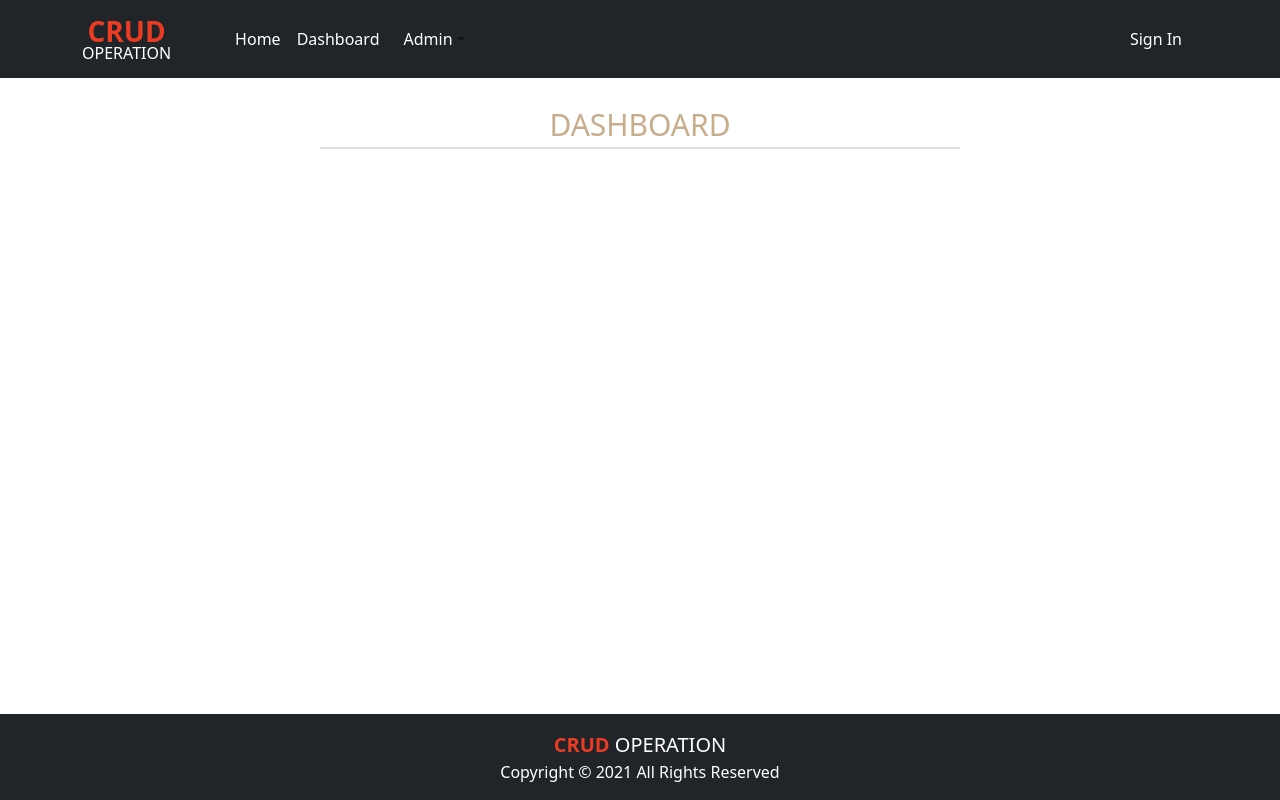
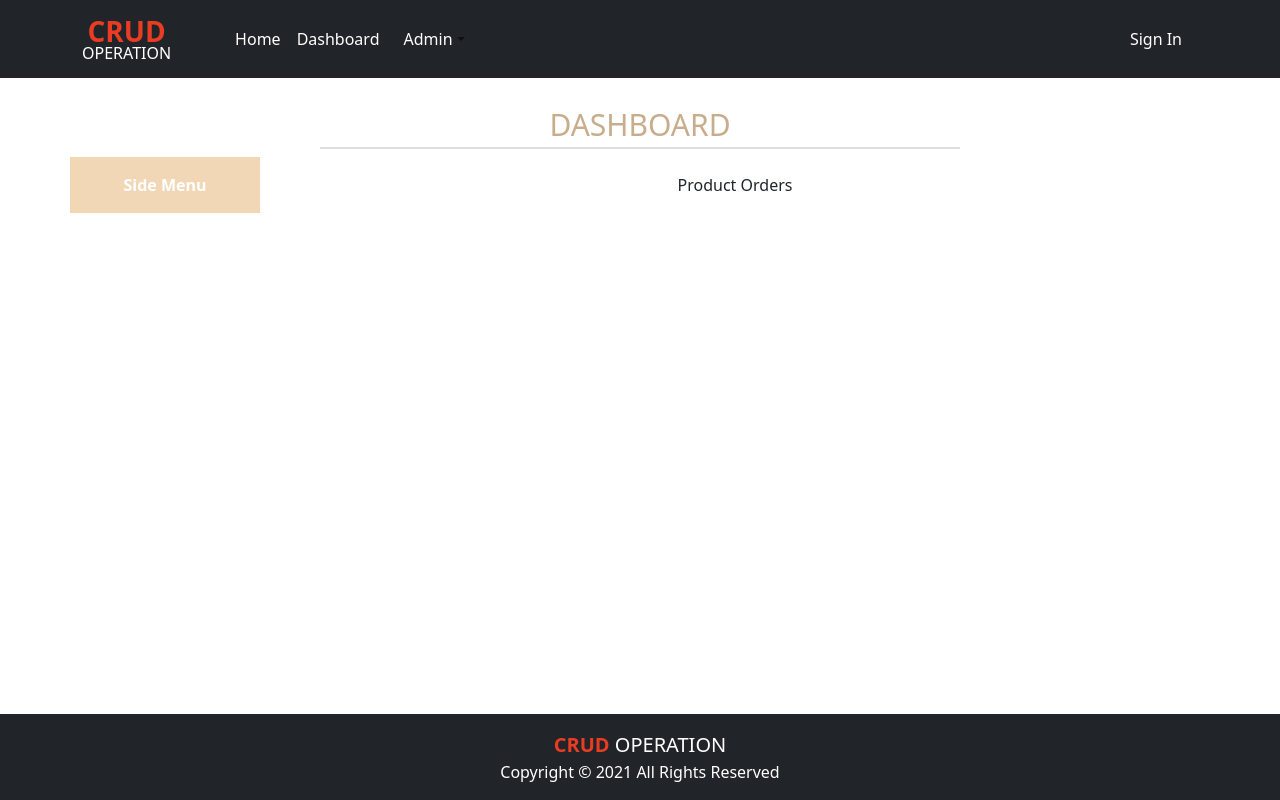
Before and after one commit to React-JS-Beginner/more_crud_site, a React (Create React App) app: page /dashboard in a window 1280 px wide. Built offline with nearby package versions, Linux system fonts and the light colour scheme; no server answers.

Commit message:
done-for-today-2022

```diff
--- a/src/Components/Dashboard/Dashboard.css
+++ b/src/Components/Dashboard/Dashboard.css
@@ -6,9 +6,13 @@
 
 hr.new {
   border: 1px solid #c7ad8b;
-  width: 50%;
 }
 
+.side-menu {
+  background-color: #f1d7b5;
+  color: white;
+  font-weight: bold;
+}
 /* //////////////////// Media Queries ///////////////////// */
 
 @media all and (max-width: 688px) {
--- a/src/Components/Dashboard/Dashboard.js
+++ b/src/Components/Dashboard/Dashboard.js
@@ -1,15 +1,24 @@
 import React from "react";
+import { Container, Row, Col } from "react-bootstrap";
 import "./Dashboard.css";
 
 const Dashboard = () => {
   return (
     <>
       <div className="dashboard pt-4">
-        <span className="text-uppercase">
-          DashBoard
-        </span>
+        <span className="text-uppercase">DashBoard</span>
       </div>
-      <hr class="new" />
+      <hr className="new" />
+      <Container className="mt-2">
+        <Row>
+          <Col xl={2} lg={2} className="side-menu">
+            <p className="text-center pt-3">Side Menu</p>
+          </Col>
+          <Col xl={10} lg={10}>
+            <p className="text-center pt-3">Product Orders</p>
+          </Col>
+        </Row>
+      </Container>
     </>
   );
 };
```
